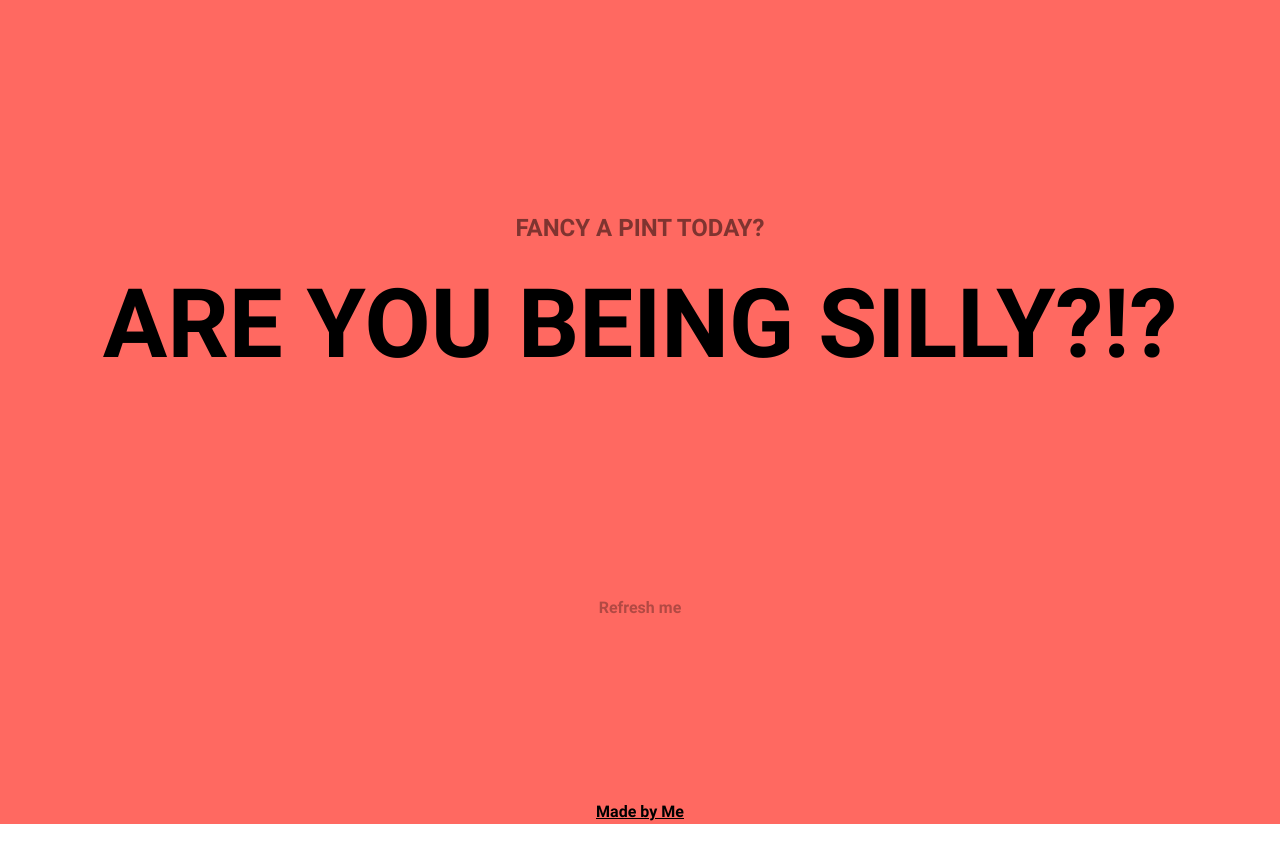
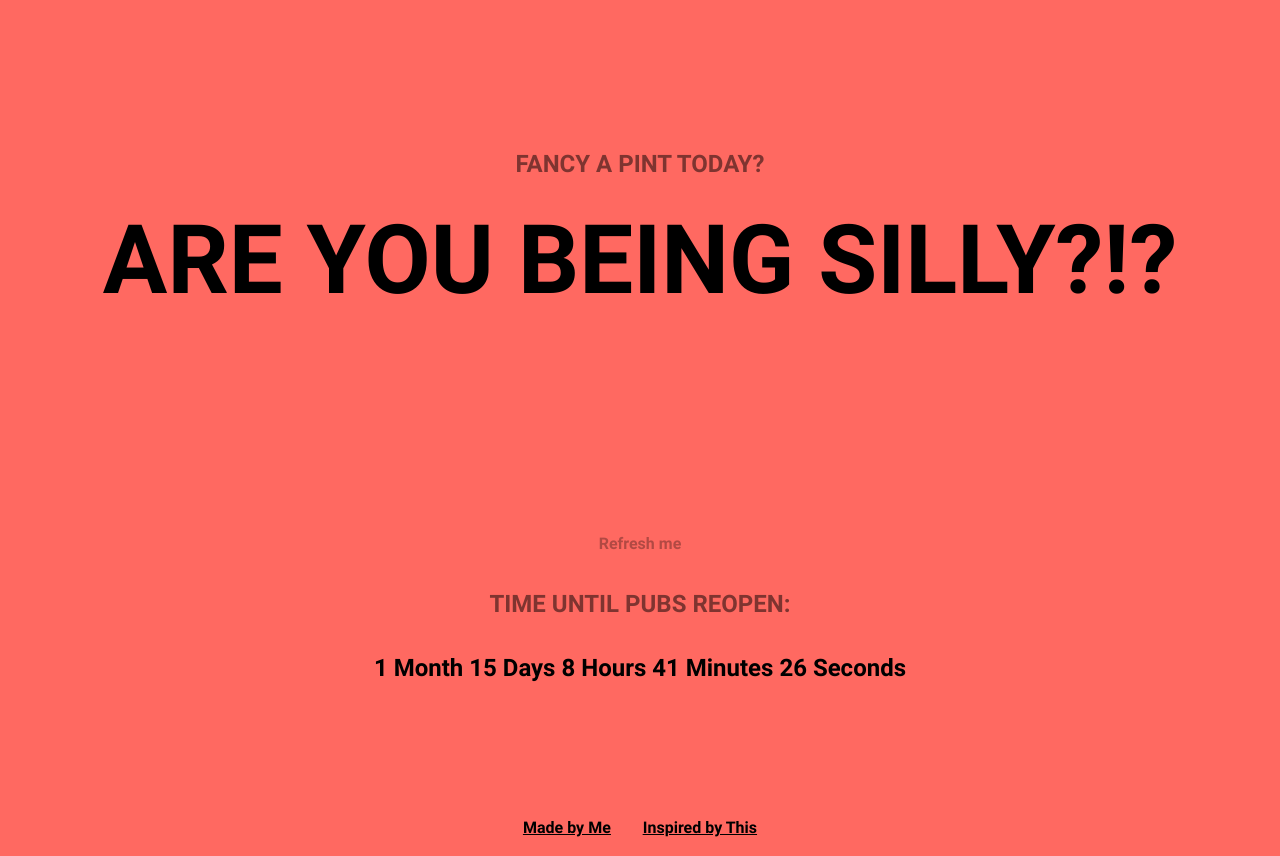
Before and after one commit to woodj22/fancy-a-pint, a Vue app: page / in a window 1280 px wide. Before the commit the page ends 824 px from the top, so only its background shows below. Built offline with nearby package versions, Linux system fonts and the light colour scheme.

Commit message:
Add countdown

```diff
--- a/src/App.vue
+++ b/src/App.vue
@@ -3,11 +3,14 @@
   <CanIGo class="text-center"/>
   </div>
 
-      <footer class="text-uderline bg-red text-center">
-    <button class="underline background-transparent outline-none focus:outline-none" type="button" style="transition: all .15s ease">
+      <footer class="text-uderline bg-red text-center flex-grow items-center">
+    <button class="p-4 underline background-transparent outline-none focus:outline-none" type="button" style="transition: all .15s ease">
   <a href="https://woodj22.github.io/#/">Made by Me </a>
 </button>
-    </footer>
+<button class="p-4 underline background-transparent outline-none focus:outline-none" type="button" style="transition: all .15s ease">
+  <a href="https://woodj22.github.io/#/">Inspired by This </a>
+</button>
+  </footer>
 
 </template>
 
--- a/src/components/CanIGo.vue
+++ b/src/components/CanIGo.vue
@@ -4,20 +4,28 @@
     <h3 class="m-8 text-2xl text-black text-opacity-50">Fancy a pint today?</h3>
     <h2 class="text-6xl md:text-8xl">{{randomQuote}}</h2>
   </div>
+
     <button class="mt-48 text-black text-opacity-30 focus:outline-none" @click="refreshQuote">Refresh me</button>
+    <h3 class="m-8 text-2xl text-black text-opacity-50 uppercase">Time until pubs reopen:</h3>
+    <h2 class="text-2xl md:text-2xl">
+    {{timeToDisplay}}
+    </h2>
   </div>
 </template>
 
 <script>
 export default {
-  name: 'HelloWorld',
+  name: 'CanIGo',
   created() {
     this.refreshQuote()
+    this.createCountDown()
   },
   data:() => {
       return {
           randomQuote: "No",
           currentRandomNumber: null,
+          endDate: new Date(2021, 4, 12, 0, 0),
+          timeToDisplay: "Month Days Hours Minutes Seconds",
           quotes: [
             "Nah.",
             "Mate, we are locked down.",
@@ -27,7 +35,7 @@ export default {
             "You know there's a pandemic happening.",
             "Nope.",
             "Nope, bless'd be the pub garden. 🍻",
-            "You having a bubble bath?!?",
+            "You having a bubble bath?!? 🛀",
             "No can do.",
             "Could do with a quick one, but pubs arn't open yet.",
             "potentially, but we are in lockdown.",
@@ -45,8 +53,23 @@ export default {
       }
       this.currentRandomNumber = random
       this.randomQuote = this.quotes[random]
-    }
+    },
+    createCountDown(){
+      const today = new Date();
+      var diff =  this.endDate - today
+      setTimeout(() => {
+          const diffDate = new Date(diff);
+          var month   = diffDate.getMonth() -1 ;
+          var day     = diffDate.getDate();
+          var hour    = diffDate.getHours();
+          var minute  = diffDate.getMinutes();
+          var seconds = diffDate.getSeconds();
+
+          this.timeToDisplay = month + " Month " + day + " Days " + hour + " Hours " + minute + " Minutes " + seconds + " Seconds"
+          this.createCountDown()
+      }, 1000)
+
+      }
   }
 }
 </script>
-// 300 2rem/2.5rem Roboto Mono,monospace
```
